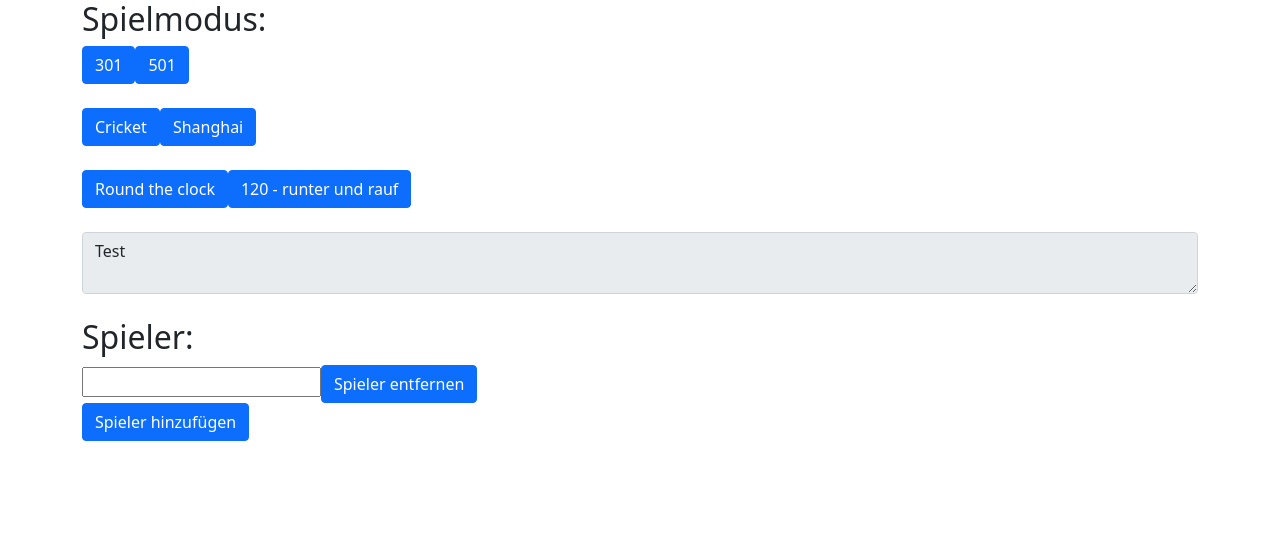
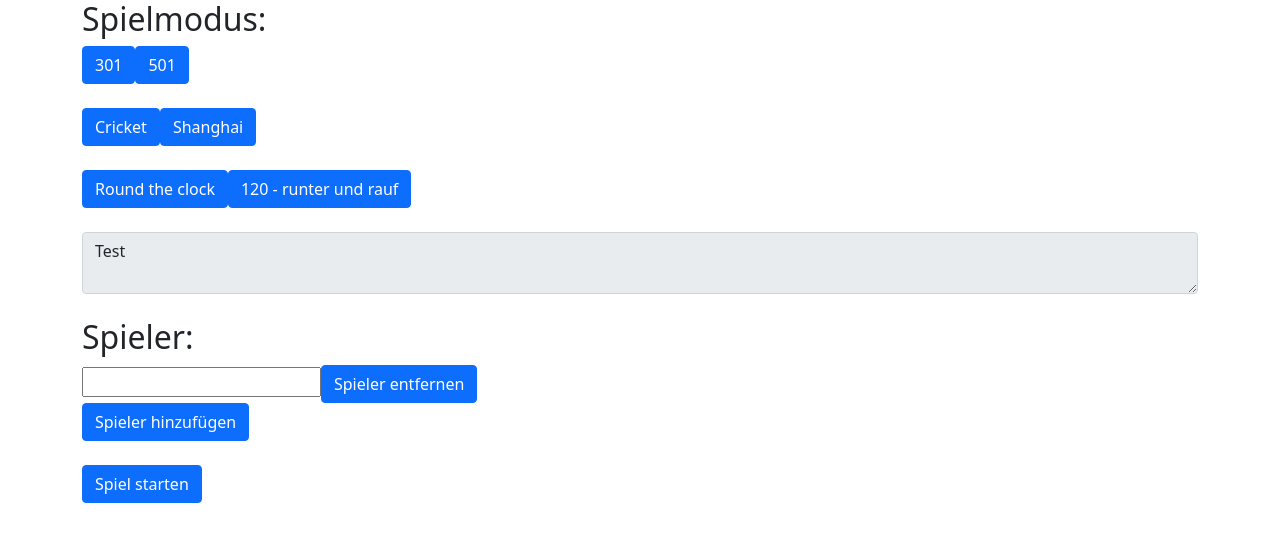
Before and after one commit to mohjohfox/GitGood-frontend, an Angular app: page /game-setup in a window 1280 px wide. Shown: the top 542 px of the page. Built offline with nearby package versions, Linux system fonts and the light colour scheme.

Commit message:
Added Game Start Button (no functions yet)

```diff
--- a/src/app/components/organisms/player-selection/player-selection.component.ts
+++ b/src/app/components/organisms/player-selection/player-selection.component.ts
@@ -20,12 +20,6 @@ export class PlayerSelectionComponent implements OnInit {
       // this.players = await this.playerService.getAll();
     }
 
-    async startGame(players: Player[]) {
-        // Check and save players and Game Mode
-        // Navigate to Game page
-        // await this.router.navigate(['item-view', id]);
-    }
-
     async addPlayer() {
         // add a new player-add.component to the page
     }
--- a/src/app/components/pages/game-setup/game-setup.component.html
+++ b/src/app/components/pages/game-setup/game-setup.component.html
@@ -7,3 +7,9 @@
 <div class="container">
   <app-player-selection></app-player-selection>
 </div>
+
+<br>
+
+<div class="container">
+  <app-button label="Spiel starten" (clicked)="startGame()"></app-button>
+</div>
--- a/src/app/components/pages/game-setup/game-setup.component.ts
+++ b/src/app/components/pages/game-setup/game-setup.component.ts
@@ -1,6 +1,5 @@
 import { Component, OnInit } from '@angular/core';
 import { Router } from '@angular/router';
-import { Todo } from '../../../model/todo';
 import { TodoService } from '../../../services/todo.service';
 
 @Component({
@@ -8,22 +7,19 @@ import { TodoService } from '../../../services/todo.service';
     templateUrl: './game-setup.component.html',
 })
 export class GameSetupComponent implements OnInit {
-    items: Todo[];
 
     constructor(private readonly todoService: TodoService,
                 private readonly router: Router) {
     }
 
     async ngOnInit() {
-        this.items = await this.todoService.getAll();
+        // this.players = await this.todoService.getAll();
     }
 
-    async showDetails(id: number) {
-        await this.router.navigate(['item-view', id]);
-    }
 
-    async showRules(id: number) {
-      // id weißt hierbei den Spielmodus aus (0-5) siehe game-setup.component.html
-      // hier wird noch die Backend-Abfrage eingefügt und der Text des text-fields angepasst
+    async startGame() {
+      // Check and save players and Game Mode
+      // Navigate to Game page
+      // await this.router.navigate(['item-view', id]);
     }
 }
```
